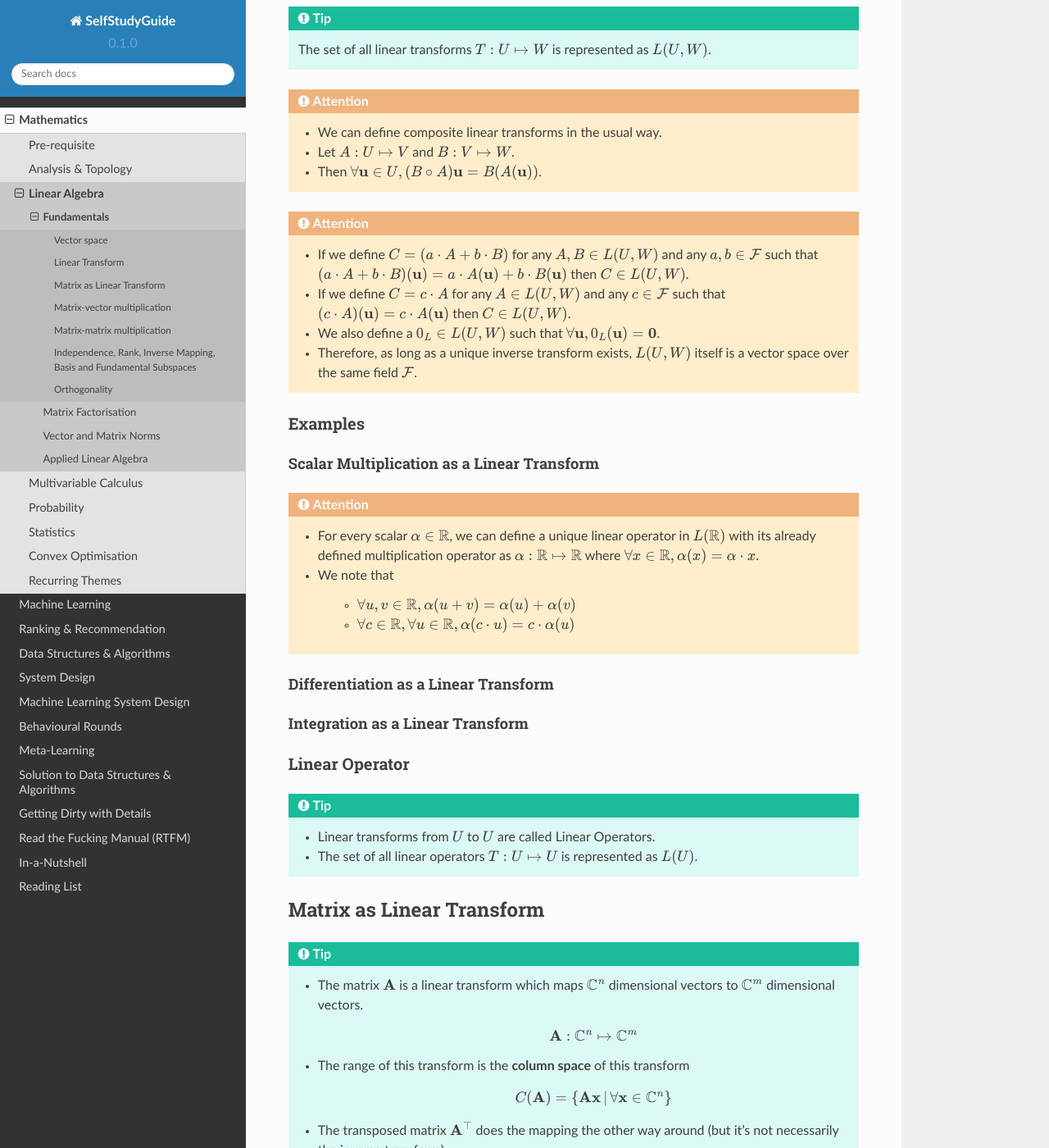
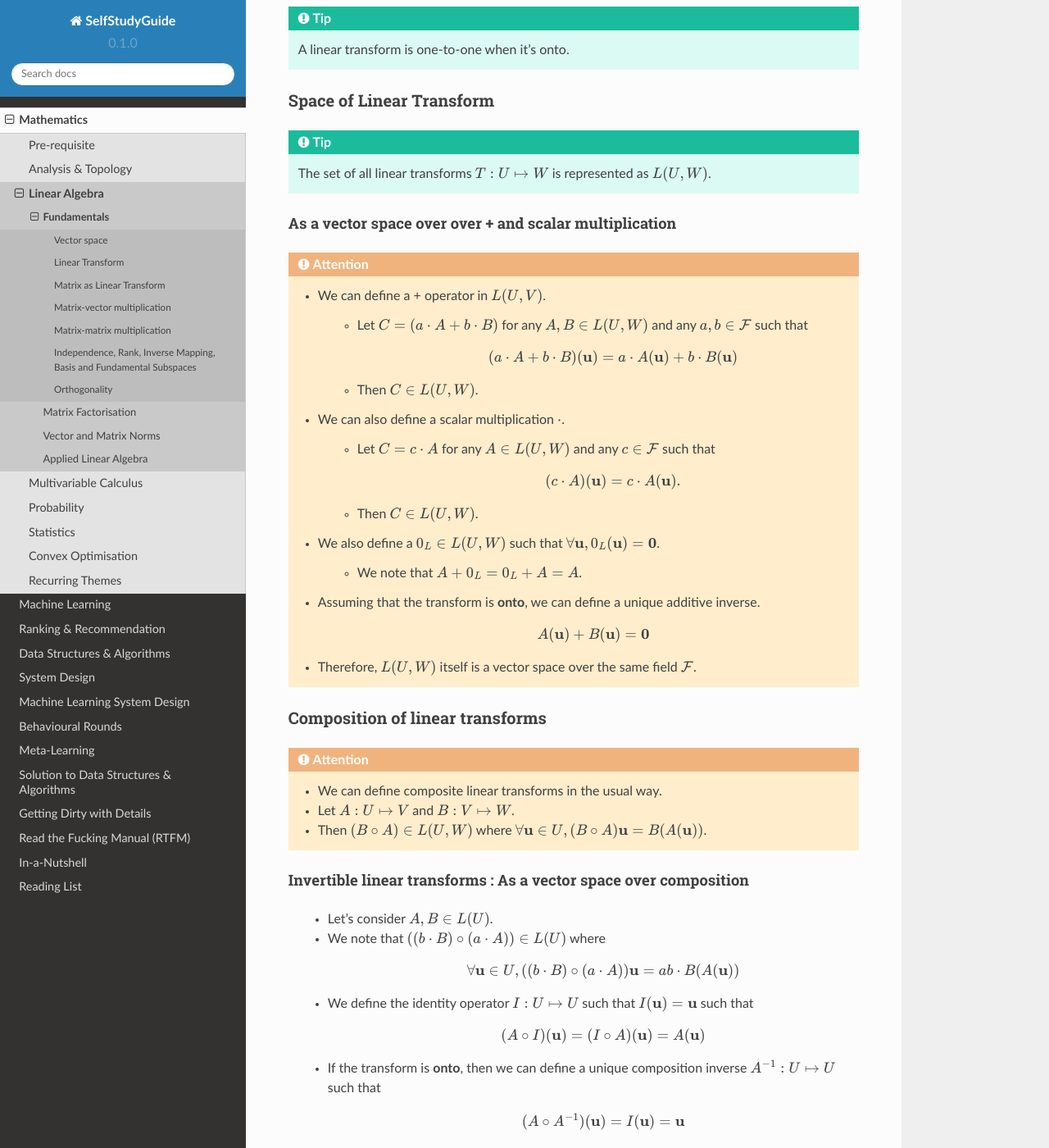
Before and after one commit to uselesstechjunks/leetcode, a Sphinx documentation site: the page built from docs/source/math/linalg/funda.rst, in a window 1280 px wide and 1400 px high, scrolled down 1287 px. Shown: the whole window at 82% size. Built offline with Sphinx 7.4.7 and the Read the Docs theme 2.0.0, drawn with Linux system fonts in a browser that asks for light colours; some of the changed text lies outside the part shown.

Commit message:
Update funda.rst

```diff
--- a/docs/source/math/linalg/funda.rst
+++ b/docs/source/math/linalg/funda.rst
@@ -28,8 +28,8 @@ Vector space
 				* We represent :math:`\mathbf{v}` as :math:`-\mathbf{u}`
 
 .. tip::
+	* Elements of vector space are called vectors.
 	* We often omit the underlying scalar field :math:`\mathcal{F}` and write the vector space as :math:`V`.
-	* Elements of vector space are called vectors.
 	* Example of finite dimensional vectors: Euclidean vectors :math:`\mathbb{R}^n` where the scalar field is :math:`\mathbb{R}` or complex vectors :math:`\mathbb{C}^n` over the scalar field :math:`\mathbb{C}`.
 
 ********************************************************************************
@@ -44,18 +44,55 @@ Linear Transform
 	* This means, if we want to add or scale vecetors, it doesn't matter whether we do it in the domain space before the mapping or in the range space after the mapping.
 
 .. tip::
+	A linear transform is one-to-one when it's onto.
+
+Space of Linear Transform
+================================================================================
+.. tip::
 	The set of all linear transforms :math:`T:U\mapsto W` is represented as :math:`L(U,W)`.
 
+As a vector space over over + and scalar multiplication
+--------------------------------------------------------------------------------
+.. attention::
+	* We can define a + operator in :math:`L(U,V)`.
+
+		* Let :math:`C=(a\cdot A+b\cdot B)` for any :math:`A,B\in L(U,W)` and any :math:`a,b\in\mathcal{F}` such that
+
+			.. math:: (a\cdot A+b\cdot B)(\mathbf{u})=a\cdot A(\mathbf{u})+b\cdot B(\mathbf{u})
+		* Then :math:`C\in L(U,W)`.
+	* We can also define a scalar multiplication :math:`\cdot`.
+
+		* Let :math:`C=c\cdot A` for any :math:`A\in L(U,W)` and any :math:`c\in\mathcal{F}` such that
+
+			.. math:: (c\cdot A)(\mathbf{u})=c\cdot A(\mathbf{u}).
+		* Then :math:`C\in L(U,W)`.
+	* We also define a :math:`0_L\in L(U,W)` such that :math:`\forall \mathbf{u}, 0_L(\mathbf{u})=\mathbf{0}`.
+
+		* We note that :math:`A+0_L=0_L+A=A`.
+	* Assuming that the transform is **onto**, we can define a unique additive inverse.
+
+		.. math:: A(\mathbf{u})+B(\mathbf{u})=\mathbf{0}
+	* Therefore, :math:`L(U,W)` itself is a vector space over the same field :math:`\mathcal{F}`.
+
+Composition of linear transforms
+================================================================================
 .. attention::
 	* We can define composite linear transforms in the usual way.
 	* Let :math:`A:U\mapsto V` and :math:`B:V\mapsto W`.
-	* Then :math:`\forall\mathbf{u}\in U, (B\circ A)\mathbf{u}=B(A(\mathbf{u}))`.
+	* Then :math:`(B\circ A)\in L(U,W)` where :math:`\forall\mathbf{u}\in U, (B\circ A)\mathbf{u}=B(A(\mathbf{u}))`.
 
-.. attention::
-	* If we define :math:`C=(a\cdot A+b\cdot B)` for any :math:`A,B\in L(U,W)` and any :math:`a,b\in\mathcal{F}` such that :math:`(a\cdot A+b\cdot B)(\mathbf{u})=a\cdot A(\mathbf{u})+b\cdot B(\mathbf{u})` then :math:`C\in L(U,W)`.
-	* If we define :math:`C=c\cdot A` for any :math:`A\in L(U,W)` and any :math:`c\in\mathcal{F}` such that :math:`(c\cdot A)(\mathbf{u})=c\cdot A(\mathbf{u})` then :math:`C\in L(U,W)`.
-	* We also define a :math:`0_L\in L(U,W)` such that :math:`\forall \mathbf{u}, 0_L(\mathbf{u})=\mathbf{0}`.
-	* Therefore, as long as a unique inverse transform exists, :math:`L(U,W)` itself is a vector space over the same field :math:`\mathcal{F}`.
+Invertible linear transforms : As a vector space over composition
+--------------------------------------------------------------------------------
+	* Let's consider :math:`A,B\in L(U)`.
+	* We note that :math:`((b\cdot B)\circ (a\cdot A))\in L(U)` where
+
+		.. math:: \forall\mathbf{u}\in U, ((b\cdot B)\circ (a\cdot A))\mathbf{u}=ab\cdot B(A(\mathbf{u}))
+	* We define the identity operator :math:`I:U\mapsto U` such that :math:`I(\mathbf{u})=\mathbf{u}` such that
+
+		.. math:: (A\circ I)(\mathbf{u}) = (I\circ A)(\mathbf{u}) = A(\mathbf{u})
+	* If the transform is **onto**, then we can define a unique composition inverse :math:`A^{-1}:U\mapsto U` such that
+
+		.. math:: (A\circ A^{-1})(\mathbf{u}) = I(\mathbf{u}) = \mathbf{u}
 
 Examples
 ================================================================================
```
